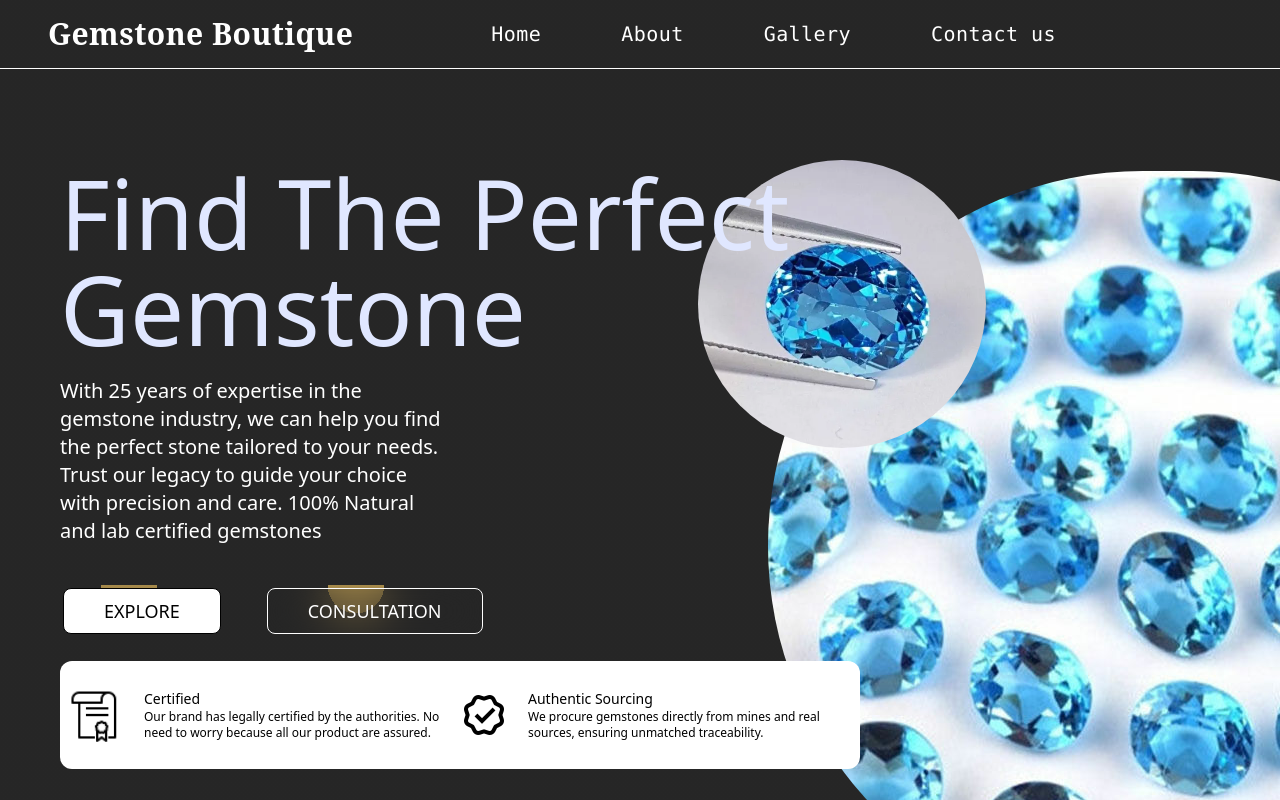
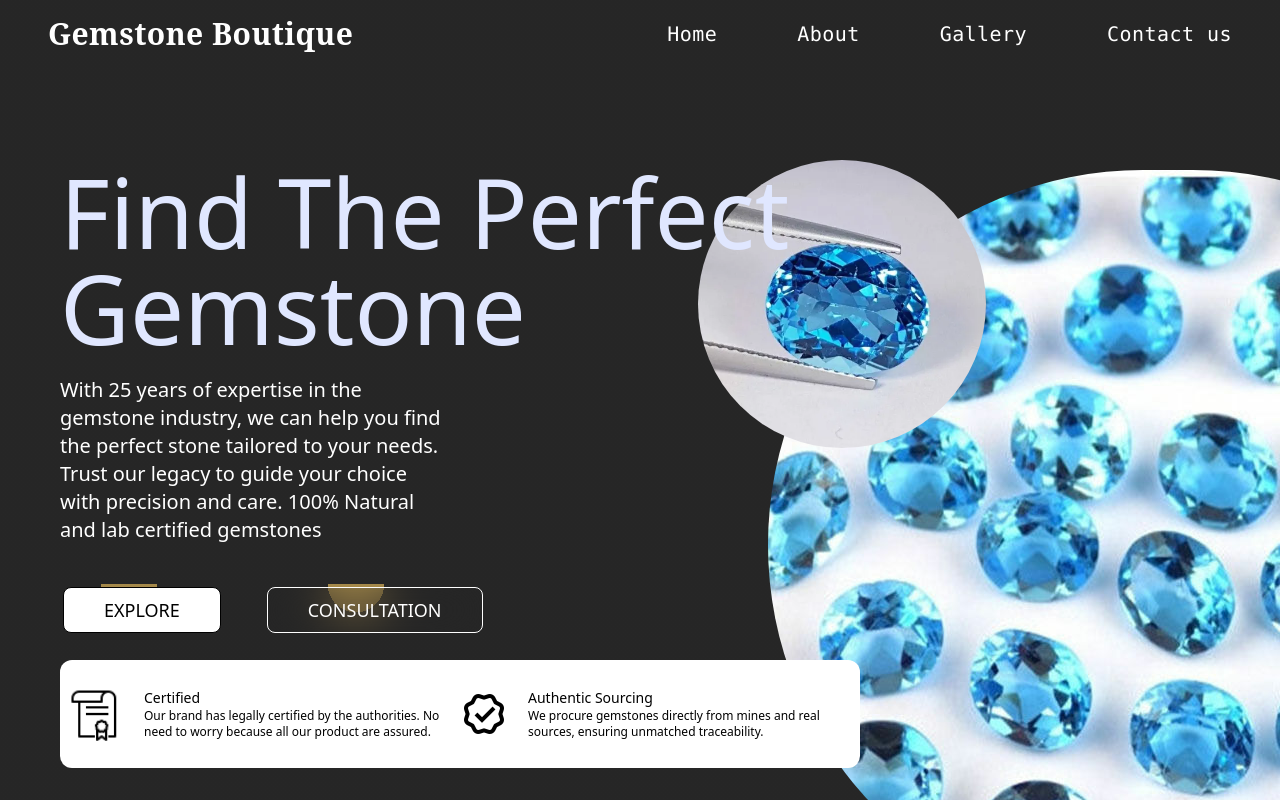
Before and after one commit to JatinMehta007/Freelance-project, a React (Vite) app: page / in a window 1280 px wide. Shown: the top 800 px of the page. Built offline with nearby package versions, Linux system fonts and the light colour scheme; a web font is replaced by a local one.

Commit message:
remove border-b

```diff
--- a/src/pages/Home.jsx
+++ b/src/pages/Home.jsx
@@ -55,12 +55,12 @@ export const Home = () => {
   return (
     <div id="Home" className="min-h-screen flex flex-col justify-between">
       {/* Navbar */}
-      <div className="p-4 flex border-b bg-gradient-to-r from-neutral-800 via-neutral-800 to-neutral-800 text-white">
+      <div className="p-4 flex  bg-gradient-to-r from-neutral-800 via-neutral-800 to-neutral-800 text-white">
         <div className="flex justify-between items-center w-full text-lg font-mono tracking-wide font-medium px-8">
           <div className="text-3xl font-playfair font-bold text-center">
             Gemstone Boutique
           </div>
-          <div className="flex gap-20 text-xl mr-44">
+          <div className="flex gap-20 text-xl  ">
             <a href="#Home" className="hover:text-orange-900">Home</a>
             <a href="#About" className="hover:text-orange-900">About</a>
             <a href="#gallery" className="hover:text-orange-900">Gallery</a>
@@ -80,6 +80,7 @@ export const Home = () => {
       <TestimonialSlider></TestimonialSlider>
       {/* Contact */}
       <Contact />
+      <hr  className="text-white"/>
       <Footer ref={footerRef} />
 
       {/* Floating Dock */}
```
